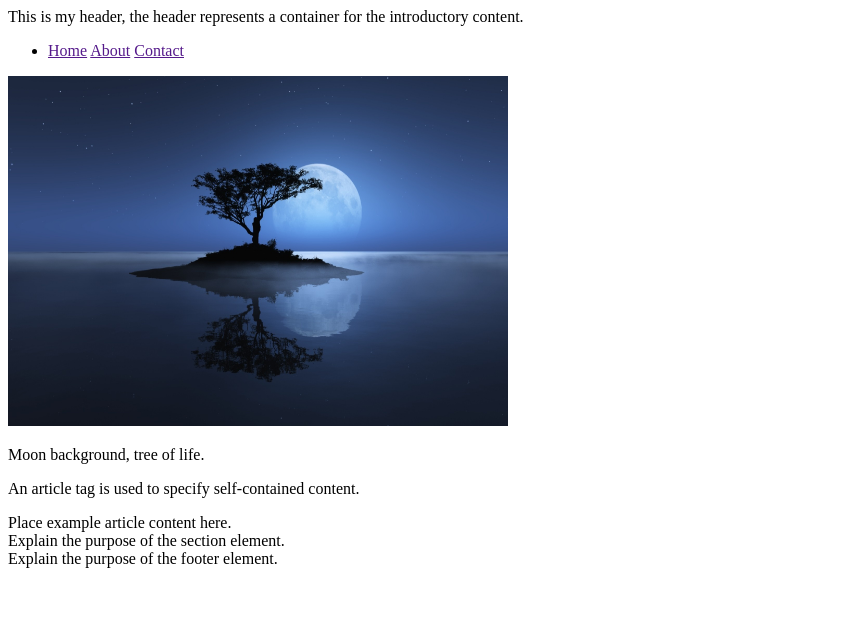
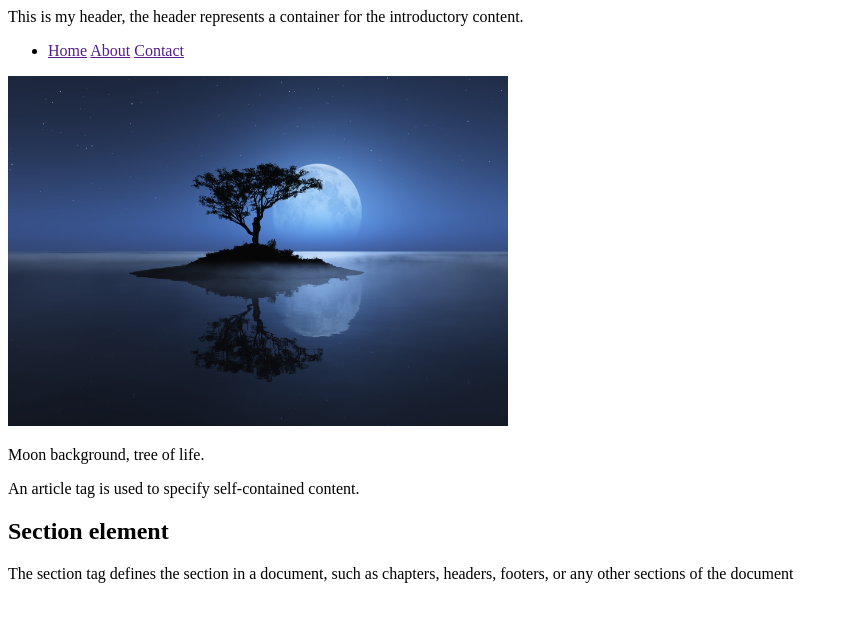
Before and after one commit to taylordavids1021/html_challenges, a plain HTML site: page html_webpage_challenge/html_webpage_challenge.html in a window 1280 px wide. Shown: the whole page, without its empty margins (0-847 px from the left). Drawn offline with Linux system fonts and the light colour scheme.

Commit message:
update readme

```diff
--- a/html_webpage_challenge/html_webpage_challenge.html
+++ b/html_webpage_challenge/html_webpage_challenge.html
@@ -39,8 +39,15 @@
             </p>
         </article>
         <!--closing article tag-->
-        <div class="article">Place example article content here.</div>
-        <div class="section">Explain the purpose of the section element.</div>
-        <div id="footer">Explain the purpose of the footer element.</div>
+        <!--section tag with div tag-->
+        <section>
+            <h1>Section element</h1>
+                <p>The section tag defines the section in a document, such as chapters, headers, footers, or any other sections of the document</p>
+        </section>
+        <!--end of section-->
+
+        <!--replace div with footer-->
+        <!--purpose of the footer element-->
+
 	</body>
 </html>
```
